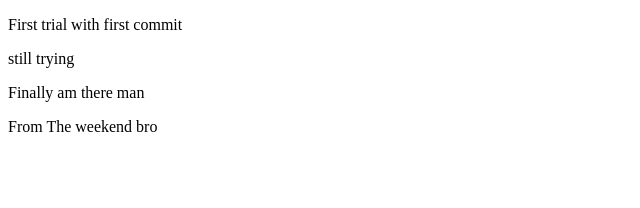
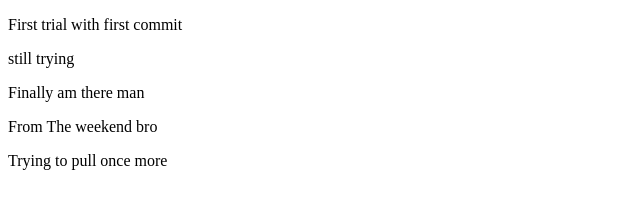
Before and after one commit to frankflej/serious-repository, a plain HTML site: page index.html in a window 1280 px wide. Shown: the whole page, without its empty margins (0-640 px from the left). Drawn offline with Linux system fonts and the light colour scheme.

Commit message:
editing once more from github

```diff
--- a/index.html
+++ b/index.html
@@ -11,5 +11,6 @@
     <p>still trying</p>
     <p>Finally am there man</p>
     <p>From The weekend bro</p>
+    <p>Trying to pull once more</p>
 </body>
 </html>
```
